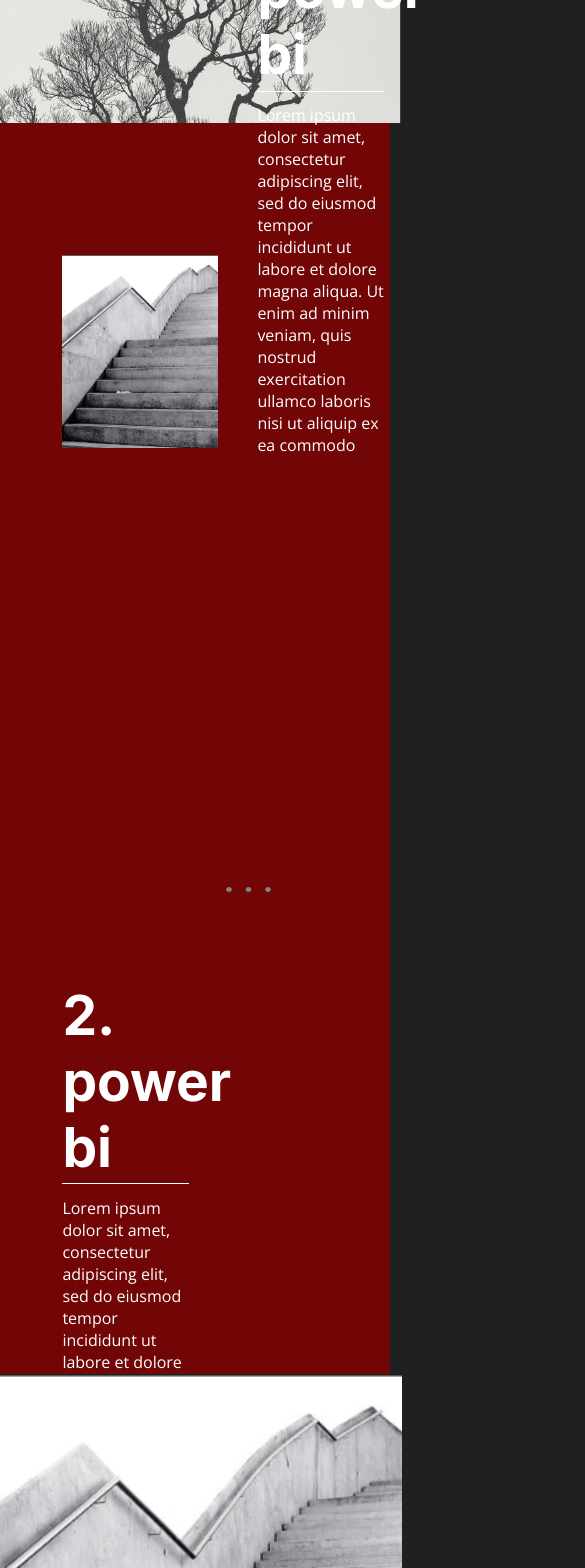
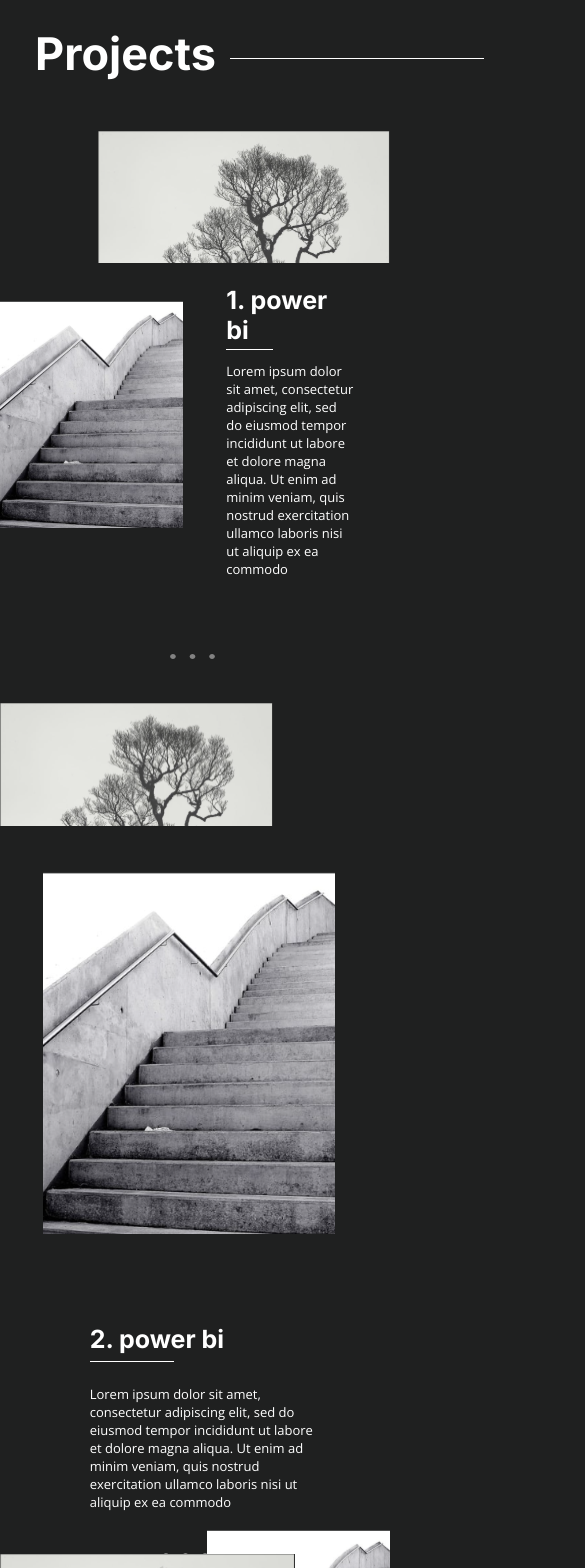
Before and after one commit to Milenaslv20/portfolio-milena, a React (Create React App) app: page /portfolio-milena/english in a window 390 px wide. Shown: the part 2440-4008 px from the top of the page, 585 px wide, since content can reach past the window. Built offline with nearby package versions, Linux system fonts and the light colour scheme; a web font is replaced by a local one.

Commit message:
feature: project component

```diff
--- a/src/components/Home.js
+++ b/src/components/Home.js
@@ -134,8 +134,8 @@
               quis nostrud exercitation ullamco laboris nisi ut aliquip ex ea commodo
             </p>
           </div>
-          <img src={ImageProj} alt='' className={styles.img_proj2} id={styles.img_proj2}></img>
-          <img src={ImageProj2} alt='' className={styles.img_proj1} id={styles.img_proj3}></img>
+          <img src={ImageProj} alt='' className={styles.img_proj2} id={styles.img_proj3}></img>
+          <img src={ImageProj2} alt='' className={styles.img_proj1} id={styles.img_proj4}></img>
 
           <img src={IconElipsis} alt='' className={styles.icon_projects} id={styles.icon_projects2}></img>
 
@@ -147,8 +147,8 @@
               quis nostrud exercitation ullamco laboris nisi ut aliquip ex ea commodo
             </p>
           </div>
-          <img src={ImageProj2} alt='' className={styles.img_proj2} id={styles.img_proj2}></img>
-          <img src={ImageProj} alt='' className={styles.img_proj1} id={styles.img_proj3}></img>
+          <img src={ImageProj2} alt='' className={styles.img_proj2} id={styles.img_proj5}></img>
+          <img src={ImageProj} alt='' className={styles.img_proj1} id={styles.img_proj6}></img>
 
 
         </div>
--- a/src/pages/english/English.js
+++ b/src/pages/english/English.js
@@ -44,6 +44,7 @@
         p6="Language"
         p7="English (B1) | Brazilian Portuguese(native)"
 
+        titleProjects="Projects"
 
         onNavigate={scroolDiv}
       />
--- a/src/styles/styles.module.css
+++ b/src/styles/styles.module.css
@@ -271,8 +271,7 @@
 .container_project{
     display: flex;
     width: 100%;
-    height: 400vh;
-    background-color: #720505;
+    height: 365vh;
 }
 
 .div_proj{
@@ -313,13 +312,16 @@
     top: 2%;
     left: 8%
 }
-#img_proj2{
+#img_proj3{
     top: 4%;
     left: 5%;
 }
-#img_proj3{
+#img_proj4{
     top: -7.5%;
     left: -5%;
+}
+#img_proj5{
+    top: 8%;
 }
 
 .texts_project{
@@ -333,12 +335,15 @@
     left: 8%;
 }
 #texts_project3{
-    top: 20%;
+    top: 19%;
     left: 55%;
 }
 
 #title_projects1{
     cursor: pointer;
+}
+#title_projects{
+    font-size: 50px;
 }
 
 .text_inter{
@@ -349,7 +354,6 @@
     margin-top: 10%
 }
 
-
 .icon_projects{
     position: relative;
     left: 50%;
@@ -357,7 +361,7 @@
     margin-bottom: 5%;
 }
 #icon_projects2{
-    top: 13.5%;
+    top: 15%;
     left: 10%;
 }
 
@@ -440,7 +444,7 @@
 
     /* TODO: STYLES ABOUT ME COMPONENT */
     .container_about_me{
-        height: 145vh;
+        height: 153vh;
     }
 
     .about_me_text{
@@ -480,12 +484,104 @@
         margin-bottom: 13%;
     }
 
+    .line_divis{
+        top: 5%;
+    }
+
+
+    /* TODO: STYLES PROJECTS COMPONENT */
+    .container_project{
+        height: 365vh;
+        margin: 0;
+    }
+
+    .div_proj{
+        width: 100%;
+        margin: 0;
+        margin-top: 5vh;
+    }
+
+    #title_projects{
+        font-size: 45px;
+        margin-left: 9%;
+    }
+
+    .line_projects{
+        width: 30vh;
+        right: 0;
+        float: right;
+        margin-top: 2%;
+    }
+
+    .img_proj1{
+        width: 75%;
+        top: 5vh;
+        right: 0;
+    }
+    .img_proj2{
+        width: 47%;
+        left: 0;
+        margin-top: 5%;
+    }
+    #img_proj3{
+        top: -35vh;
+        left: 0;
+        width: 70%;
+    }
+    #img_proj4{
+        top: -30vh;
+        margin-right: 9%;
+    }
+    #img_proj5{
+        top: -18vh;
+        right: 0;
+        float: right;
+    }
+    #img_proj6{
+        top: -42vh;
+        left: 0;
+        float: left;
+        width: 35vh;
+    }
+
+    .texts_project{
+        top: -22vh;
+    }
+    .texts_project h1{
+        font-size: 25px;
+    }
+    .line_projects_p{
+        width: 36%;
+    }
+    .texts_project p{
+        font-size: 13px;
+    }
+    #texts_project2{
+        top: 63vh;
+        left: 23%;
+        width: 60%;
+    }
+    #texts_project3{
+        top: 55vh;
+        left: 9vh;
+        width: 33vh;
+    }
+
+    .icon_projects{
+        margin-left: -3vh;
+        top: -13vh;
+    }
+
+    #icon_projects2{
+        left: -10vh;
+    }
+
+
 
     /* TODO: STYLES LANGUAGE COMPONENT */
     .container_language{
         width: 30%;
         height: min-content;
-
     }
 
     .button_close_modal{
```
